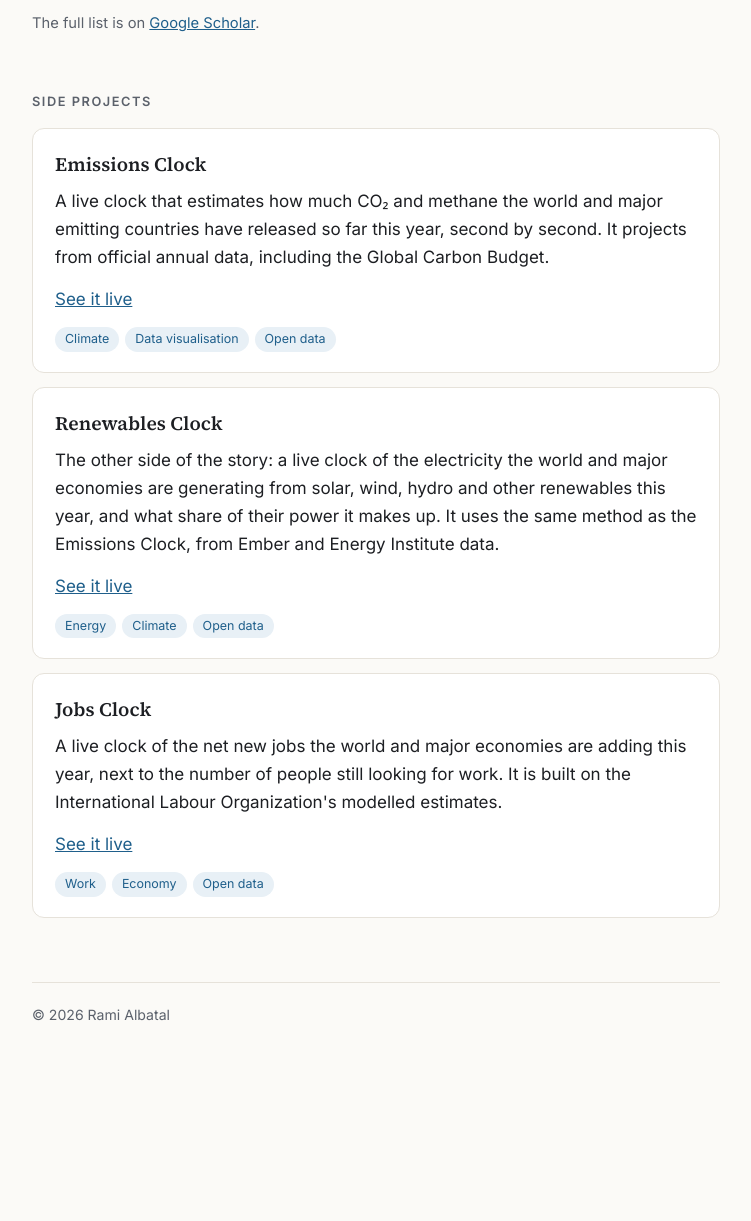
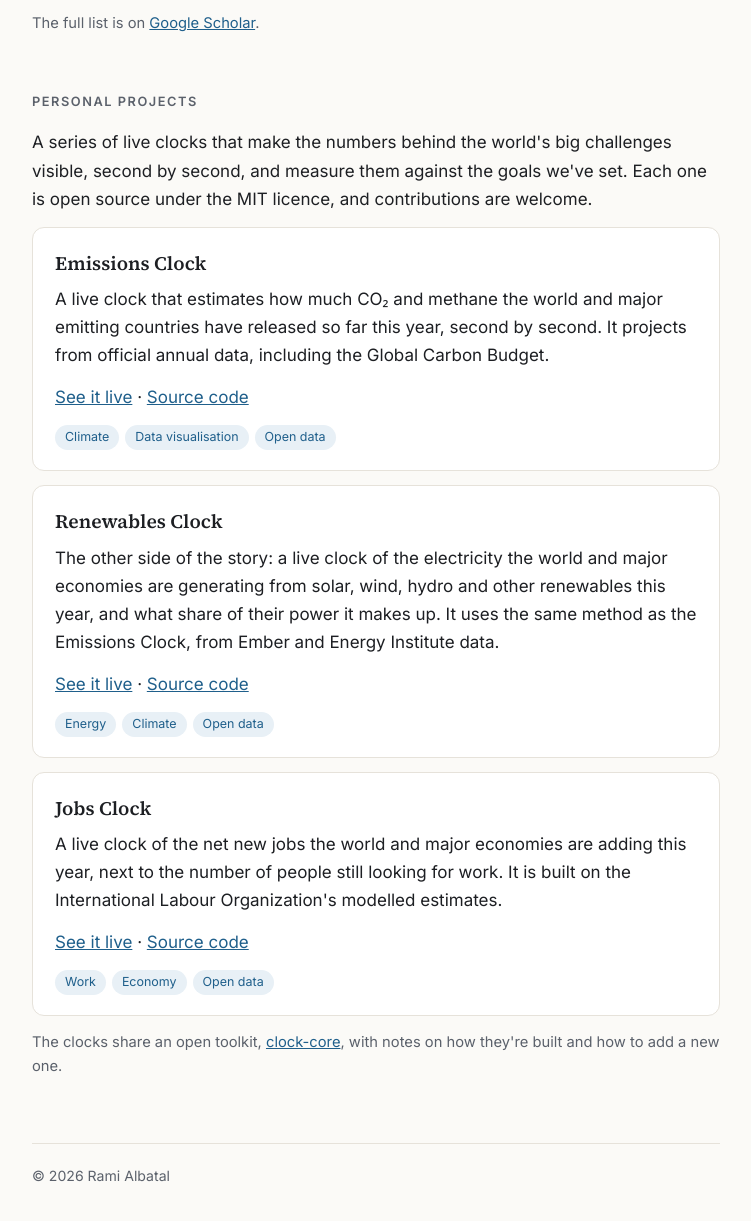
Before and after one commit to ramialbatal/ramialbatal.github.io, a plain HTML site: page index.html in a window 1280 px wide. Shown: the part 1407-2628 px from the top of the page, without its empty margins (264-1015 px from the left). Before the commit the page ends 2489 px from the top, so only its background shows below. Drawn offline with Linux system fonts and the light colour scheme.

Commit message:
Personal projects: rename section, add source code links and clock-core
Co-Authored-By: Claude Opus 5.5 <noreply@anthropic.com>
Claude-Session: https://claude.ai/code/session_01KMf4v8suBxyLEQeq7bKUrM

```diff
--- a/index.html
+++ b/index.html
@@ -181,25 +181,29 @@
   </section>
 
   <section>
-    <h2>Side projects</h2>
+    <h2>Personal projects</h2>
+    <p>A series of live clocks that make the numbers behind the world's big challenges visible, second by second, and
+      measure them against the goals we've set. Each one is open source under the MIT licence, and contributions are welcome.</p>
     <div class="card">
       <h3><a href="https://ramialbatal.github.io/emissions-clock/">Emissions Clock</a></h3>
       <p>A live clock that estimates how much CO&#8322; and methane the world and major emitting countries have released so far this year, second by second. It projects from official annual data, including the Global Carbon Budget.</p>
-      <p><a href="https://ramialbatal.github.io/emissions-clock/">See it live</a></p>
+      <p class="links-row"><a href="https://ramialbatal.github.io/emissions-clock/">See it live</a> · <a href="https://github.com/ramialbatal/emissions-clock">Source code</a></p>
       <div class="tags"><span>Climate</span><span>Data visualisation</span><span>Open data</span></div>
     </div>
     <div class="card">
       <h3><a href="https://ramialbatal.github.io/renewables-clock/">Renewables Clock</a></h3>
       <p>The other side of the story: a live clock of the electricity the world and major economies are generating from solar, wind, hydro and other renewables this year, and what share of their power it makes up. It uses the same method as the Emissions Clock, from Ember and Energy Institute data.</p>
-      <p><a href="https://ramialbatal.github.io/renewables-clock/">See it live</a></p>
+      <p class="links-row"><a href="https://ramialbatal.github.io/renewables-clock/">See it live</a> · <a href="https://github.com/ramialbatal/renewables-clock">Source code</a></p>
       <div class="tags"><span>Energy</span><span>Climate</span><span>Open data</span></div>
     </div>
     <div class="card">
       <h3><a href="https://ramialbatal.github.io/jobs-clock/">Jobs Clock</a></h3>
       <p>A live clock of the net new jobs the world and major economies are adding this year, next to the number of people still looking for work. It is built on the International Labour Organization's modelled estimates.</p>
-      <p><a href="https://ramialbatal.github.io/jobs-clock/">See it live</a></p>
+      <p class="links-row"><a href="https://ramialbatal.github.io/jobs-clock/">See it live</a> · <a href="https://github.com/ramialbatal/jobs-clock">Source code</a></p>
       <div class="tags"><span>Work</span><span>Economy</span><span>Open data</span></div>
     </div>
+    <p class="meta">The clocks share an open toolkit, <a href="https://github.com/ramialbatal/clock-core">clock-core</a>,
+      with notes on how they're built and how to add a new one.</p>
   </section>
 
   <footer>
```
